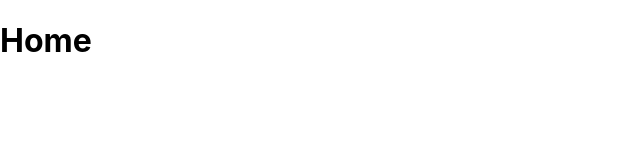
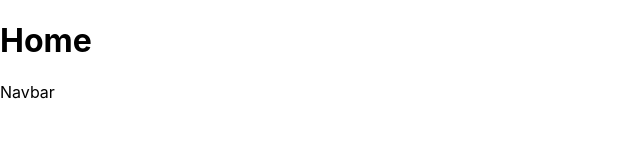
Before and after one commit to james-hinton/Yew-Choose, a React (Create React App) app: page / in a window 1280 px wide. Shown: the top 160 px of the page, without its empty margins (0-640 px from the left). Built offline with nearby package versions, Linux system fonts and the light colour scheme.

Commit message:
feat: added navbar boilerplate

```diff
--- /dev/null
+++ b/src/components/Navbar/index.jsx
@@ -0,0 +1,12 @@
+import './style.scss'
+
+const Navbar = () => {
+
+  return (
+    <>
+      Navbar
+    </>
+  )
+}
+
+export default Navbar
--- /dev/null
+++ b/src/components/Navbar/style.scss
@@ -0,0 +1,3 @@
+.navbar {
+
+}
--- a/src/pages/Home/index.jsx
+++ b/src/pages/Home/index.jsx
@@ -1,7 +1,11 @@
+// Components
+import Navbar from '../../components/Navbar'
+
 const Home = () => {
   return (
     <>
       <h1>Home</h1>
+      <Navbar />
     </>
   )
 }
```
